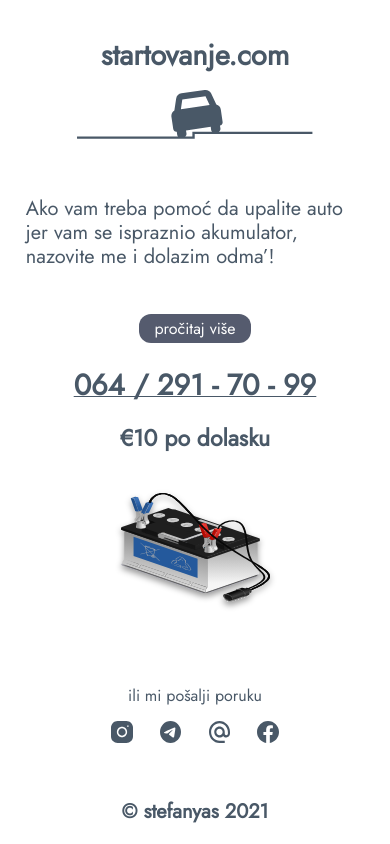
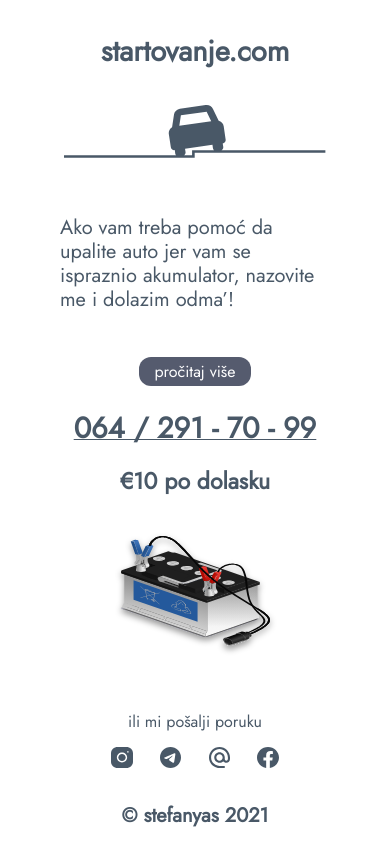
Before and after one commit to stefan-yas/startovanje.com, a plain HTML site: page public/index.html in a window 390 px wide. Drawn offline with Linux system fonts and the light colour scheme.

Commit message:
refactor: site responsiveness

```diff
--- a/public/global.css
+++ b/public/global.css
@@ -21,6 +21,28 @@ body {
   line-height: 1.2;
   background-color: #ffffff;
   color: #495867;
+}
+
+header {
+  display: flex;
+  flex-direction: column;
+  align-items: center;
+  justify-content: center;
+  padding: 1em;
+}
+
+main {
+  display: flex;
+  flex-direction: column;
+  justify-content: center;
+  align-items: center;
+}
+
+footer {
+  display: flex;
+  flex-direction: column;
+  justify-content: center;
+  align-items: center;
 }
 
 h1 {
@@ -67,6 +89,7 @@ img.light-shadow {
 }
 
 p {
+  width: 400px;
   text-align: left;
   padding-top: 1em;
 }
@@ -122,7 +145,6 @@ footer img {
   flex: 1;
 }
 
-/* Extra small devices (phones, 600px and down) */
 @media only screen and (max-width: 600px) {
   body {
     width: 70%;
@@ -176,6 +198,7 @@ footer img {
   }
 
   p {
+    width: 270px;
     text-align: left;
     padding-top: 1em;
     font-size: 20px;
--- a/public/index.html
+++ b/public/index.html
@@ -1,22 +1,15 @@
-
 <!DOCTYPE html>
 <html>
+
 <head>
   <link rel="stylesheet" href="global.css" />
   <link rel="icon" href="/favicon.png" type="image/x-icon" />
   <link rel="preconnect" href="https://fonts.googleapis.com" />
   <link rel="preconnect" href="https://fonts.gstatic.com" crossorigin />
-    <link
-      href="https://fonts.googleapis.com/css2?family=Jost&display=swap"
-      rel="stylesheet"
-    />
+  <link href="https://fonts.googleapis.com/css2?family=Jost&display=swap" rel="stylesheet" />
   <title>startovanje - jump start gde god se nalazite!</title>
-    <meta name="viewport"
-      content="width=device-width, initial-scale=1.0, maximum-scale=1.0, user-scalable=0">
-    <meta
-      property="og:title"
-      content="startovanje - jump start gde god se nalazite!"
-    />
+  <meta name="viewport" content="width=device-width, initial-scale=1.0, maximum-scale=1.0, user-scalable=0">
+  <meta property="og:title" content="startovanje - jump start gde god se nalazite!" />
   <meta property="og:site_name" content="jeftinije od nadrkanog taksiste!" />
   <meta property="og:description" content="pozovite me na 064/291-70-99" />
   <meta charset="UTF-8" />
@@ -26,14 +19,16 @@
 </head>
 
 <body>
+  <header>
+    <a href="https://startovanje.com/">startovanje.com</a>
+  </header>
   <main>
-      <div style="text-align: center; padding: 1em;"><a href="https://startovanje.com/">startovanje.com</a>
-        <div>
 
     <img class="logo" src="logo.svg" alt="startovanje.com logo" />
 
     <p>Ako vam treba pomoć da upalite auto jer vam se ispraznio akumulator,
-            nazovite me i dolazim odma’!<br><span id="dots"></span><span id="more"><br>Imam jumpstarter, kao i prateće kablove i opremu. Jeftinije je od nadrkanog taksiste.</span>
+      nazovite me i dolazim odma’!<br><span id="dots"></span><span id="more"><br>Imam jumpstarter, kao i prateće kablove
+        i opremu. Jeftinije je od nadrkanog taksiste.</span>
     </p>
 
     <button class="button" onclick="myFunction()" id="myBtn">pročitaj više</button>
@@ -65,6 +60,7 @@
     <img class="light-shadow" width="150px" src="car_battery.svg" alt="car_battery illustration" />
 
   </main>
+
   <footer>
 
     <p>ili mi pošalji poruku</p>
@@ -76,25 +72,26 @@
           <img alt="getintouch-instagram" src="getintouch-instagram.svg"">
                 </div>
 
-                <div class="flex-child">
+                <div class=" flex-child">
           <a href="https://t.me/stefanyas/" target="_blank">
             <img alt="getintouch-telegram" src="getintouch-telegram.svg"">
                 </div>
 
-                <div class="flex-child">
+                <div class=" flex-child">
             <a href="mailto:stefan@startovanje.com" target="_blank">
               <img alt="getintouch-email" src="getintouch-email.svg"">
                 </div>
 
-                <div class="flex-child">
+                <div class=" flex-child">
               <a href="https://www.facebook.com/Startovanjecom-102415218871382/" target="_blank">
                 <img alt="getintouch-facebook" src="getintouch-facebook.svg"">
                 </div>
 
               </div>
 
-               <a href="https://stefanyas.me" target="_blank">© stefanyas 2021</a>
+               <a href=" https://stefanyas.me" target="_blank">© stefanyas 2021</a>
 
   </footer>
 </body>
+
 </html>
```
Lines whose indentation alone changed are shown as unchanged.
